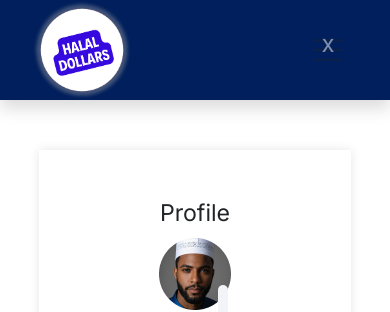
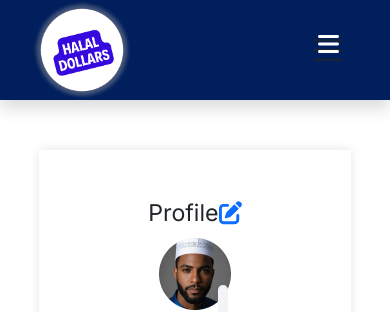
Before and after one commit to DeCanDid/halal_dollars, a React (Create React App) app: page /setting in a window 390 px wide. Shown: the top 312 px of the page. Built offline with nearby package versions, Linux system fonts and the light colour scheme.

Commit message:
'project-merged'

```diff
--- a/public/index.html
+++ b/public/index.html
@@ -2,7 +2,7 @@
 <html lang="en">
   <head>
     <meta charset="utf-8" />
-    <link rel="icon" href="%PUBLIC_URL%/favicon.ico" />
+    <link rel="icon" href="./halal-dollar-loo.png" />
     <meta name="viewport" content="width=device-width, initial-scale=1" />
     <meta name="theme-color" content="#000000" />
     <meta
--- a/src/App.js
+++ b/src/App.js
@@ -14,6 +14,7 @@ import TotalReach from './Halal/TotalReach';
 import TotalReachDetails from './Halal/TotalReachDetails';
 import Profile from './SETTINGS/Profile';
 import PayGateway from './Pages/FutureWealth/PayGateway';
+import ProfileTwo from './SETTINGS/ProfileTwo';
 // import ProfileTwo from './SETTINGS/ProfileTwo';
 
 
@@ -27,6 +28,7 @@ function App() {
       <Route path='/total-reach' element={<TotalReach/>}/>
       <Route path='/totalreach_details' element={<TotalReachDetails/>}/>
       <Route path='/setting' element={<Profile/>}/>
+      <Route path='/profileTwo' element={<ProfileTwo />}/>
       <Route path='/pay-stack' element={<PayStack/>}/>
       <Route path='pay_stack' element={<PayGateway/>}/>
       <Route path='/mudaarabah' element={<Investment/>} />
--- a/src/Pages/Header.jsx
+++ b/src/Pages/Header.jsx
@@ -4,7 +4,7 @@ import './Header.css'
 import { Link } from 'react-router-dom';
 import hala_logo from '../images/halal-dollar-loo.png'
 import { FontAwesomeIcon } from '@fortawesome/react-fontawesome';
-import { faGear, faBell, faCircleQuestion } from '@fortawesome/free-solid-svg-icons';
+import { faGear, faBell, faCircleQuestion, faNavicon, faClose  } from '@fortawesome/free-solid-svg-icons';
 
 const Header = () => {
   return (
@@ -59,7 +59,11 @@ class="navbar navbar-expand-lg shadow ">
 <div class="offcanvas offcanvas-end" tabindex="-1" id="offcanvasNavbar" aria-labelledby="offcanvasNavbarLabel">
   <div class="offcanvas-header">
     <h5 class="offcanvas-title" id="offcanvasNavbarLabel">Halal Dollars</h5>
-    <button type="button" class="btn-close" data-bs-dismiss="offcanvas" aria-label="Close"></button>
+    <button type="button" class="btn-close" data-bs-dismiss="offcanvas" aria-label="Close">
+      <FontAwesomeIcon icon={faClose} style={{
+        color: 'white', fontSize: 'x-large'
+      }} />
+    </button>
   </div>
   <div class="offcanvas-body">
     <ul class="navbar-nav justify-content-end flex-grow-1 pe-3">
@@ -100,7 +104,9 @@ class="navbar navbar-expand-lg shadow ">
 
 
 <button id='navbar_toggler' className="navbar-toggler" type="button" data-bs-toggle="offcanvas" data-bs-target="#offcanvasNavbar" aria-controls="offcanvasNavbar" aria-label="Toggle navigation">
-  <span className="navbar-toggler-icon toggle_icon">x</span>
+  <span className="navbar-toggler-icon toggle_icon">
+      <FontAwesomeIcon icon={faNavicon} />
+  </span>
 </button>
 </div>
 </header>
--- a/src/Pages/Style.css
+++ b/src/Pages/Style.css
@@ -18,10 +18,10 @@ header div.header_col1{
     display: flex;
     align-items: center;
 }
-header h4{
+/* header h4{
     font-size: 20px;
     color: #fff;
-}
+} */
 
 header a{
     margin:0 20px;
@@ -34,9 +34,7 @@ header a{
     background-color: #001F5C;
     color: #fff;
 }
-.navbar-toggler{
-    opacity: 0.5;
-}
+
 .toggle_icon{
     color: #fff !important;
 }
@@ -282,6 +280,11 @@ button{
     header h4:nth-of-type(1){
         display: none;
     }
+
+    .offcanvas-header h5{
+        font-size: 20px;
+        margin-left: 20px;
+    }
     header{
         padding:0 20px !important;
     }
--- a/src/SETTINGS/Profile.jsx
+++ b/src/SETTINGS/Profile.jsx
@@ -1,6 +1,9 @@
-import React from 'react'
+import React from 'react';
 import man from '../imagefolder/man-with-cap.png'
-import { useNavigate } from 'react-router-dom'
+import { Link, useNavigate } from 'react-router-dom';
+import { FontAwesomeIcon } from '@fortawesome/react-fontawesome';
+import {faEdit } from '@fortawesome/free-solid-svg-icons';
+
 const Profile = () => {
 const navigate=useNavigate()
 
@@ -14,7 +17,12 @@ const editButton=()=>{
     <div className="formProfile">
     <div className="row1">
 
-        <h3>Profile    <i class="fa-regular fa-pen-to-square" onClick={editButton}></i></h3>
+        <h3>Profile
+          <Link to='/profileTwo'>
+        <FontAwesomeIcon icon={faEdit} onClick={editButton}/>
+        </Link>
+
+          </h3>
         <img src={man} alt=""  />
 
         <div className='edit'> <i class="fa-solid fa-camera"></i> </div>
```
Also changed, not shown: public/halal-dollar-loo.png (added).
